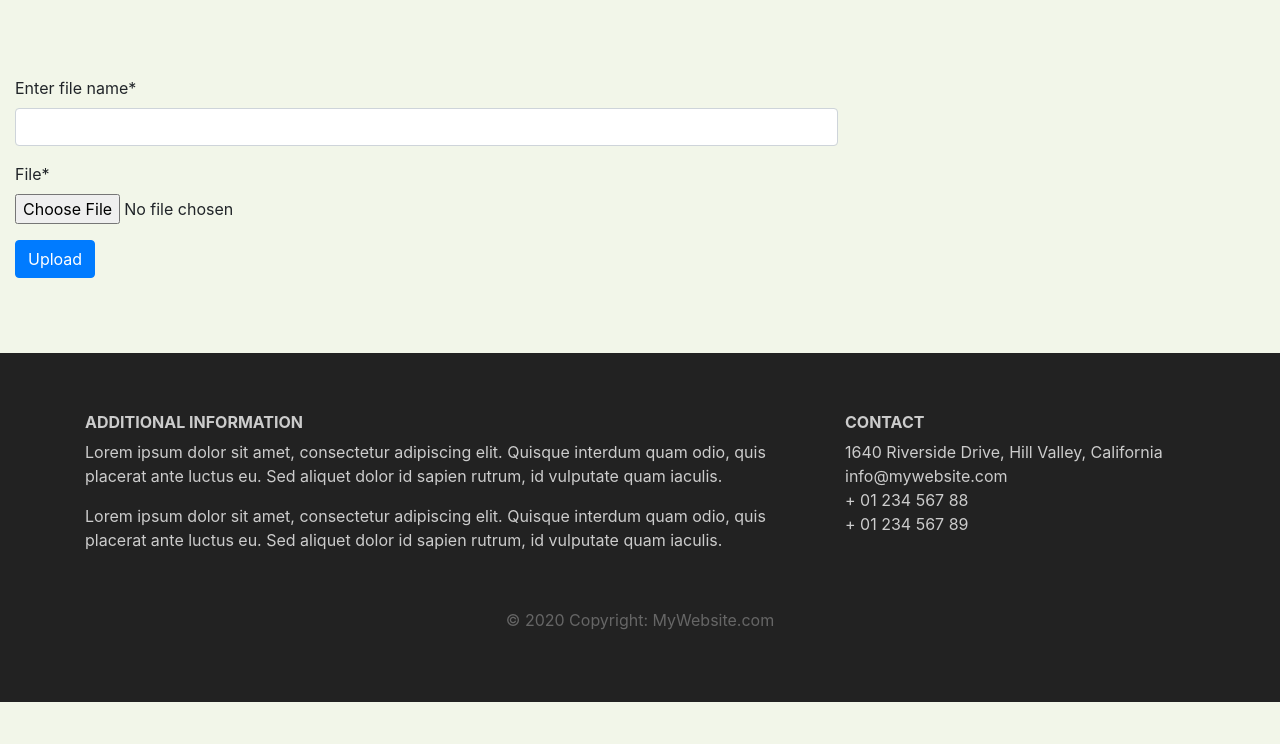
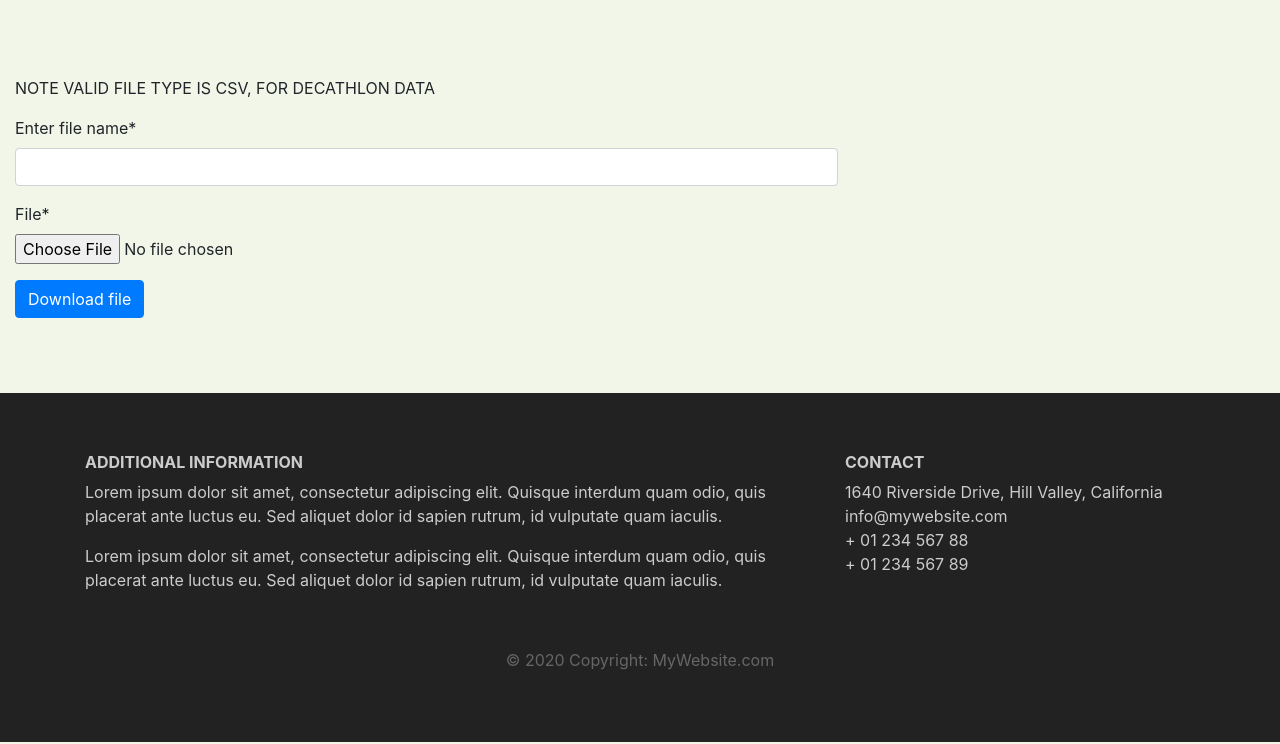
Before and after one commit to vendari12/twizer, a Django app: page / in a window 1280 px wide. Shown: the part 56-800 px from the top of the page. Run offline with Django 3.2, Linux system fonts and the light colour scheme; some libraries are stand-ins or nearby versions.

Commit message:
Update index.html

```diff
--- a/templates/index.html
+++ b/templates/index.html
@@ -40,11 +40,12 @@
 
 
 <div class="col-md-4 col-sm-6 col-lg-8" style="margin-bottom: 2cm; margin-top: 2cm;">
+	<p> NOTE VALID FILE TYPE IS CSV, FOR DECATHLON DATA</p>
   <form method="post" enctype="multipart/form-data">
     {% csrf_token %}
 	  {{ form|crispy}}
 
-    <button type="submit" class="btn btn-primary">Upload</button>
+    <button type="submit" class="btn btn-primary">Download file</button>
 </form>
 
 </div>
```
